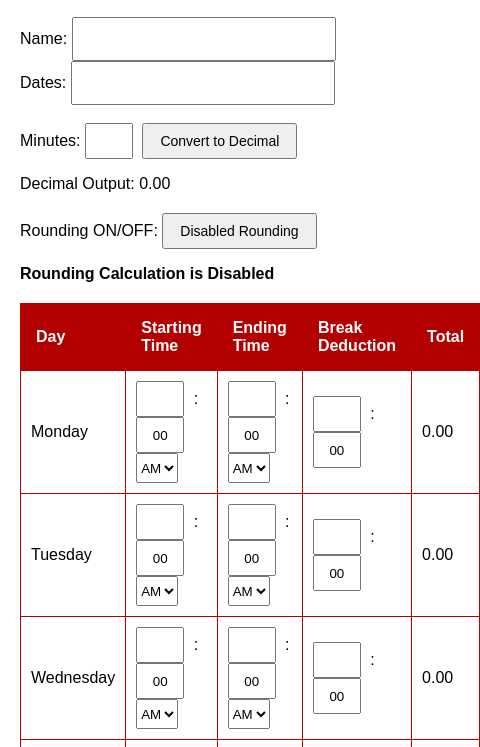
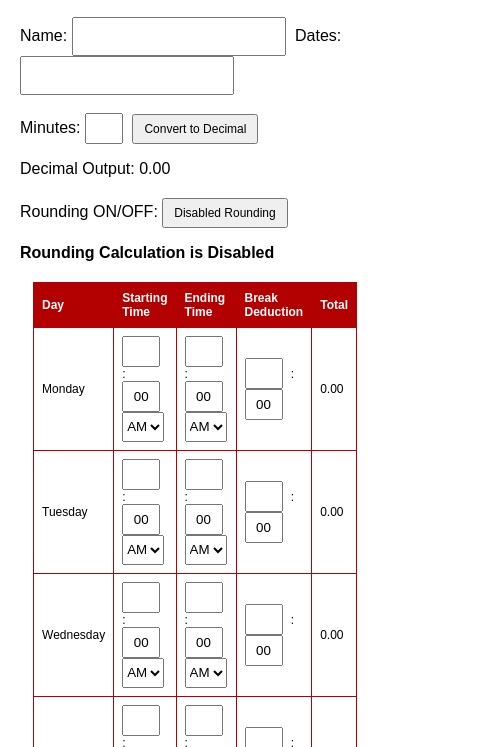
Before and after one commit to asnkhann/calculator, a plain HTML site: page index.html in a window 390 px wide. Shown: the part 51-798 px from the top of the page, 480 px wide, since content can reach past the window. Drawn offline with Linux system fonts and the light colour scheme.

Commit message:
Update styles.css

```diff
--- a/styles.css
+++ b/styles.css
@@ -138,7 +138,51 @@ input[type="number"] {
         border: 1px solid #000;
     }
 
-       table, h2, .toggle-container {
+    table, h2, .toggle-container {
         page-break-inside: avoid;
     }
 }
+
+/* Responsive Styles */
+@media (max-width: 767px) {
+    table {
+        width: 100%; /* Ensures table takes full width on small screens */
+        font-size: 12px; /* Adjust font size for smaller screens */
+    }
+
+    th, td {
+        padding: 8px;
+    }
+
+    input[type="text"], input[type="number"] {
+        width: 30px; /* Make input boxes smaller for small screens */
+        height: 25px;
+    }
+
+    .controls {
+        margin-top: 10px;
+    }
+
+    button {
+        font-size: 12px; /* Make buttons smaller */
+        padding: 6px 10px;
+    }
+
+    input#name, input#dates {
+        width: 200px; /* Adjust name and date input for small screens */
+        height: 25px;
+    }
+}
+
+@media (max-width: 1024px) {
+    table {
+        width: 70%;
+    }
+}
+
+/* Large screens */
+@media (min-width: 1200px) {
+    table {
+        width: 50%; /* For larger screens, set table width */
+    }
+}
```
